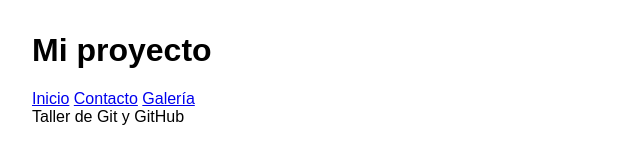
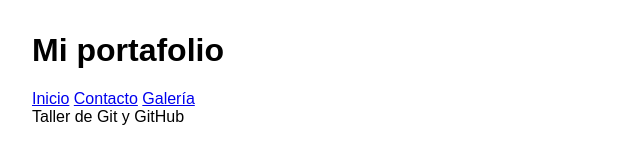
Before and after one commit to Edic-v/mi-proyecto, a plain HTML site: page index.html in a window 1280 px wide. Shown: the full height of the page, 0-640 px from the left. Drawn offline with Linux system fonts and the light colour scheme.

Commit message:
Cambia el título en main

```diff
--- a/index.html
+++ b/index.html
@@ -6,7 +6,7 @@
   <link rel="stylesheet" href="estilos.css">
 </head>
 <body>
-  <h1>Mi proyecto</h1>
+  <h1>Mi portafolio</h1>
   <nav><a href="#inicio">Inicio</a> <a href="#contacto">Contacto</a> <a href="#galeria">Galería</a></nav>
   <footer>Taller de Git y GitHub</footer>
 </body>
```
